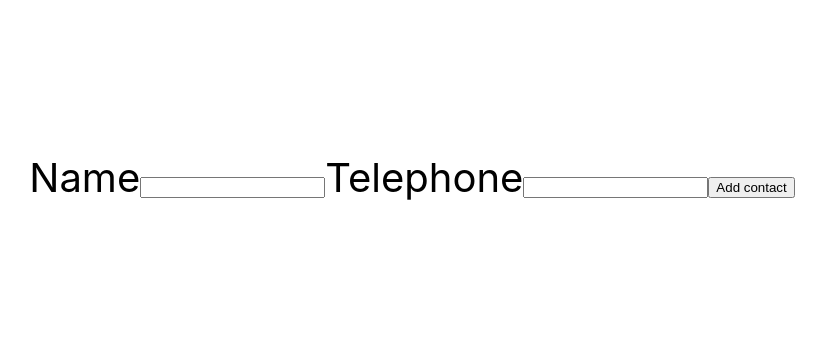
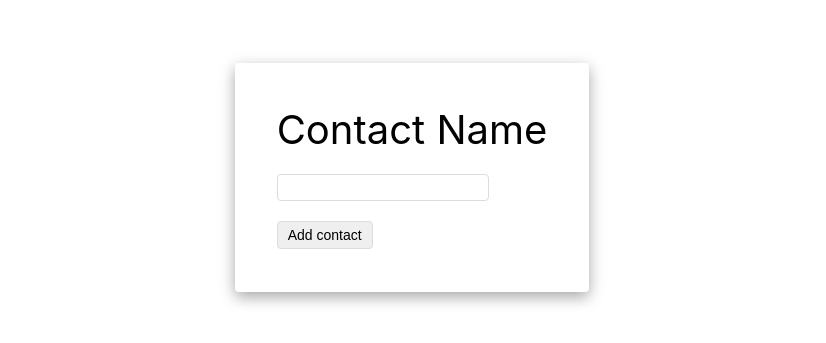
Before and after one commit to MaksimPavlyuchenko/goit-react-hw-02-phonebook, a React (Create React App) app: page / in a window 1280 px wide. Shown: the part 223-566 px from the top of the page, without its empty margins (228-1054 px from the left). Built offline with nearby package versions, Linux system fonts and the light colour scheme.

Commit message:
first-task

```diff
--- a/public/index.html
+++ b/public/index.html
@@ -10,34 +10,10 @@
       content="Web site created using create-react-app"
     />
     <link rel="apple-touch-icon" href="%PUBLIC_URL%/logo192.png" />
-    <!--
-      manifest.json provides metadata used when your web app is installed on a
-      user's mobile device or desktop. See https://developers.google.com/web/fundamentals/web-app-manifest/
-    -->
     <link rel="manifest" href="%PUBLIC_URL%/manifest.json" />
-    <!--
-      Notice the use of %PUBLIC_URL% in the tags above.
-      It will be replaced with the URL of the `public` folder during the build.
-      Only files inside the `public` folder can be referenced from the HTML.
+    <title>PhoneBook</title>
 
-      Unlike "/favicon.ico" or "favicon.ico", "%PUBLIC_URL%/favicon.ico" will
-      work correctly both with client-side routing and a non-root public URL.
-      Learn how to configure a non-root public URL by running `npm run build`.
-    -->
-    <title>React App</title>
-
-    <!-- Start Single Page Apps for GitHub Pages -->
     <script type="text/javascript">
-      // Single Page Apps for GitHub Pages
-      // MIT License
-      // https://github.com/rafgraph/spa-github-pages
-      // This script checks to see if a redirect is present in the query string,
-      // converts it back into the correct url and adds it to the
-      // browser's history using window.history.replaceState(...),
-      // which won't cause the browser to attempt to load the new url.
-      // When the single page app is loaded further down in this file,
-      // the correct url will be waiting in the browser's history for
-      // the single page app to route accordingly.
       (function (l) {
         if (l.search[1] === '/') {
           var decoded = l.search
@@ -55,20 +31,9 @@
         }
       })(window.location);
     </script>
-    <!-- End Single Page Apps for GitHub Pages -->
   </head>
   <body>
     <noscript>You need to enable JavaScript to run this app.</noscript>
     <div id="root"></div>
-    <!--
-      This HTML file is a template.
-      If you open it directly in the browser, you will see an empty page.
-
-      You can add webfonts, meta tags, or analytics to this file.
-      The build step will place the bundled scripts into the <body> tag.
-
-      To begin the development, run `npm start` or `yarn start`.
-      To create a production bundle, use `npm run build` or `yarn build`.
-    -->
   </body>
 </html>
--- a/src/components/App.jsx
+++ b/src/components/App.jsx
@@ -1,12 +1,14 @@
-import { Component } from "react";
+import { Component } from 'react';
 
-import ContactForm from "./ContactForm/ContactForm";
+import ContactForm from './ContactForm/ContactForm';
 
 class App extends Component {
   state = {
     contacts: [],
-    filter: ''
-  }
+  };
+  hendlerContactFormSubmit = data => {
+    this.setState(prevState => ({ contacts: [...prevState.contacts, data] }));
+  };
   render() {
     return (
       <div
@@ -16,12 +18,12 @@ import ContactForm from "./ContactForm/ContactForm";
           justifyContent: 'center',
           alignItems: 'center',
           fontSize: 40,
-        color: '#010101'
+          color: '#010101',
         }}
       >
-      <ContactForm/>
+        <ContactForm onSubmit={this.hendlerContactFormSubmit} />
       </div>
-    )
-
-}}
+    );
+  }
+}
 export default App;
--- a/src/components/ContactForm/ContactForm.jsx
+++ b/src/components/ContactForm/ContactForm.jsx
@@ -1,57 +1,42 @@
 import { Component } from 'react';
-import { nanoid } from 'nanoid';
 
+import { Form, Input, Button } from './ContactForm.styled';
+
+const INITIAL_STATE = { name: '' };
 class ContactForm extends Component {
-  state = {
-    name: '',
-    number: '',
+  state = { ...INITIAL_STATE };
+
+  handleChange = event => {
+    const { name, value } = event.currentTarget;
+    this.setState({ [name]: value });
   };
-  handleSubmit =(e)=>{
-    e.preventDefault();
-    const{name,number}=this.state;
-    console.log(name)
-    console.log(number)
-
-  }
-  handleChange=(evt)=>{
-    const { name, value } = evt.target;
-    this.setState({ [name]: value });
-  }
+  handleSubmit = evt => {
+    evt.preventDefault();
+    this.props.onSubmit(this.state);
+    this.reset();
+  };
+  reset = () => {
+    this.setState({ ...INITIAL_STATE });
+  };
 
   render() {
-    const NameId = nanoid();
-    const TelId =nanoid();
-    const {name,number}=this.state;
     return (
-      <form onSubmit={this.handleSubmit}>
-        <label htmlFor={NameId}>
-            Name
-          <input
+      <Form onSubmit={this.handleSubmit}>
+        <label>
+          Contact Name
+          <Input
+            autoFocus
             type="text"
             name="name"
             pattern="^[a-zA-Zа-яА-Я]+(([' -][a-zA-Zа-яА-Я ])?[a-zA-Zа-яА-Я]*)*$"
             title="Name may contain only letters, apostrophe, dash and spaces. For example Adrian, Jacob Mercer, Charles de Batz de Castelmore d'Artagnan"
             required
-            id={NameId}
-            value={name}
             onChange={this.handleChange}
+            value={this.state.name}
           />
         </label>
-        <label htmlFor={TelId}>
-            Telephone
-          <input
-            type="tel"
-            name="number"
-            pattern="\+?\d{1,4}?[-.\s]?\(?\d{1,3}?\)?[-.\s]?\d{1,4}[-.\s]?\d{1,4}[-.\s]?\d{1,9}"
-            title="Phone number must be digits and can contain spaces, dashes, parentheses and can start with +"
-            required
-            id={TelId}
-            value={number}
-            onChange={this.handleChange}
-          />
-        </label>
-        <button type='submit'>Add contact</button>
-      </form>
+        <Button type="submit">Add contact</Button>
+      </Form>
     );
   }
 }
--- a/src/components/ContactForm/ContactForm.styled.js
+++ b/src/components/ContactForm/ContactForm.styled.js
@@ -1 +1,34 @@
 import styled from 'styled-components';
+
+export const Form = styled.form`
+  padding: 40px;
+  border: 2px solid transparent;
+  border-radius: 4px;
+  box-shadow: rgba(0, 0, 0, 0.35) 0px 5px 15px;
+`;
+export const Input = styled.input`
+  display: block;
+  width: 200px;
+
+  border: 1px solid #dcdcdc;
+  border-radius: 4px;
+
+  padding: 5px;
+  margin-top: 20px;
+
+  cursor: pointer;
+  outline: none;
+`;
+export const Button = styled.button`
+  border: 1px solid #dcdcdc;
+  border-radius: 4px;
+
+  font-size: 14px;
+  padding: 5px 10px;
+
+  cursor: pointer;
+
+  :hover {
+    box-shadow: rgba(0, 0, 0, 0.15) 1.95px 1.95px 2.6px;
+  }
+`;
```
Lines whose indentation alone changed are shown as unchanged.
